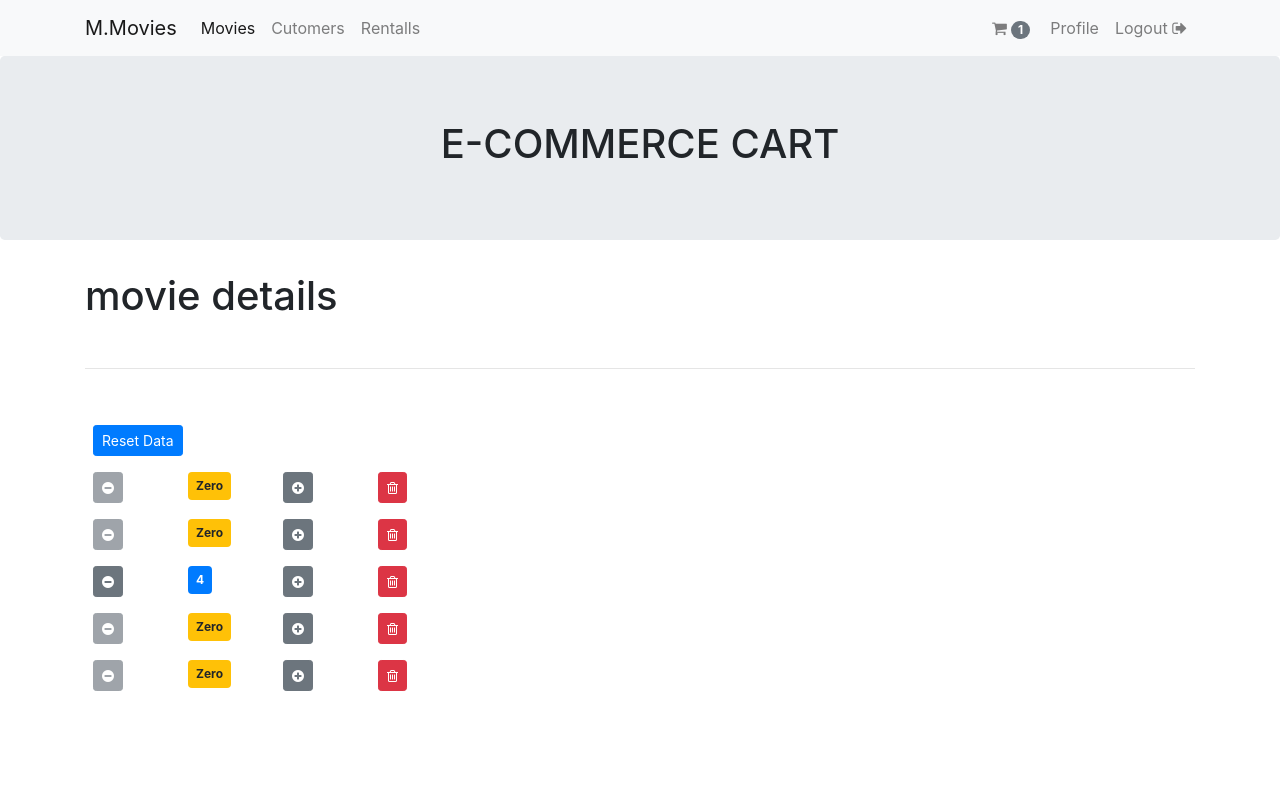
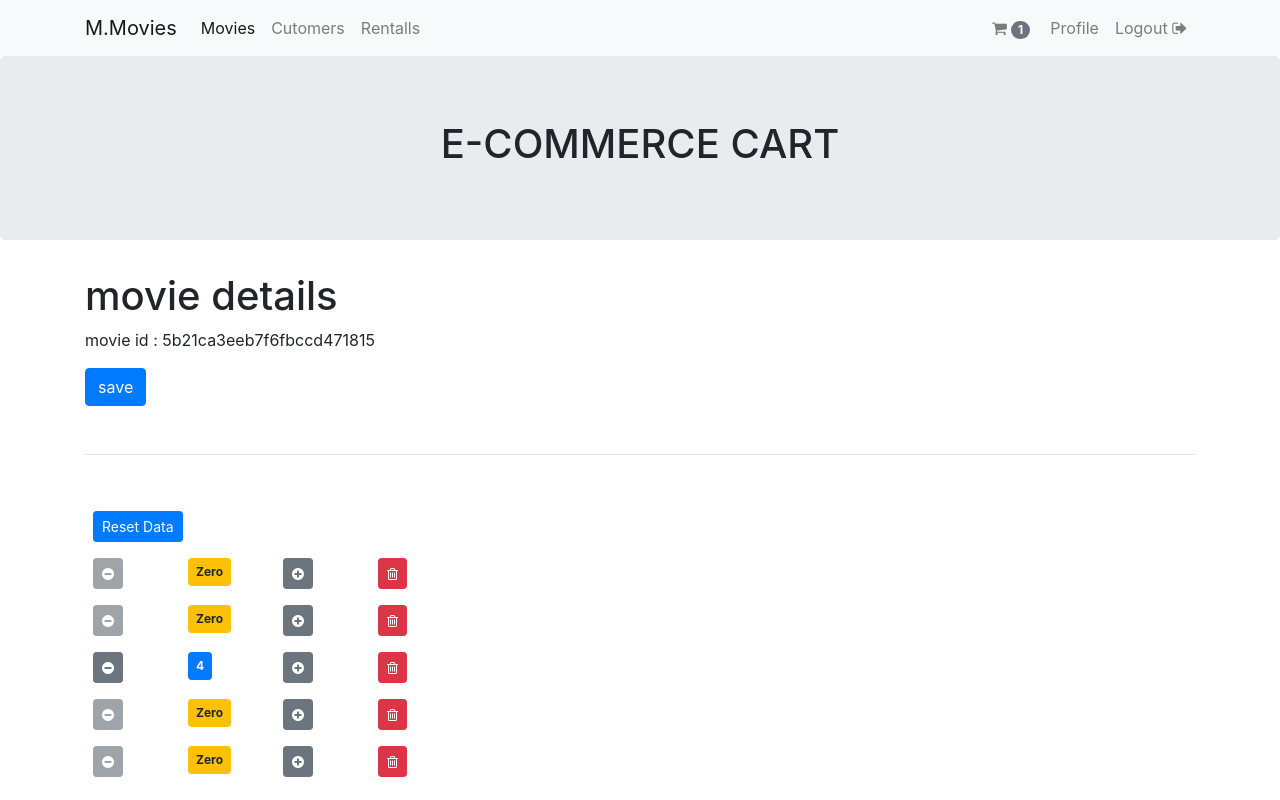
Before and after one commit to asmaa3107/React-Bootstrap-SimpleApp, a React (Create React App) app: page /movies/5b21ca3eeb7f6fbccd471815 in a window 1280 px wide. Built offline with nearby package versions, Linux system fonts and the light colour scheme.

Commit message:
routing module

```diff
--- a/src/components/movieDetails.jsx
+++ b/src/components/movieDetails.jsx
@@ -1,9 +1,23 @@
-import React, { Component } from 'react';
+import React, { Component } from "react";
 
 class MovieDetails extends Component {
-  state = {  }
+    handleSave = () => {
+     this.props.history.push("/movies");
+  };
   render() {
-    return ( <h1>movie details</h1> );
+    const { id } =this.props.match.params;
+
+    return (
+      <div>
+        <h1>movie details</h1>
+        <p>
+          movie id : {id}
+        </p>
+        <input name="" id="" class="btn btn-primary" type="button" value="save"
+        onClick={this.handleSave}
+        />
+      </div>
+    );
   }
 }
 
--- a/src/components/moviesTable.jsx
+++ b/src/components/moviesTable.jsx
@@ -1,6 +1,8 @@
 import React, { Component } from "react";
 import Like from "./comman/like";
 import TableComp from "./comman/table";
+import { Link, NavLink } from "react-router-dom";
+
 class MoviesTable extends Component {
   columns = [
     {
@@ -8,7 +10,8 @@ class MoviesTable extends Component {
       label: "image",
       content:m=> <img src="https://dummyimage.com/50x50/55595c/fff" />
     },
-    { path: "title", label: "Title" },
+    { path: "title", label: "Title" ,
+      content: m => <Link to={`/movies/${m._id}`} > {m.title} </Link> },
     { path: "genre.name", label: "Genres" },
     {
       key: "_like",
```
